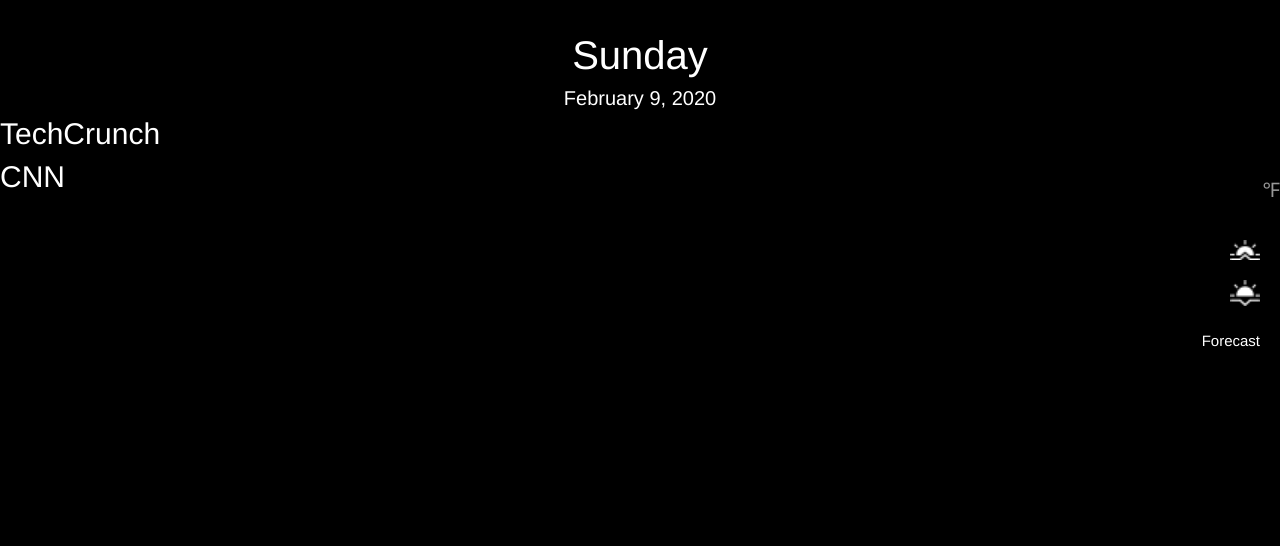
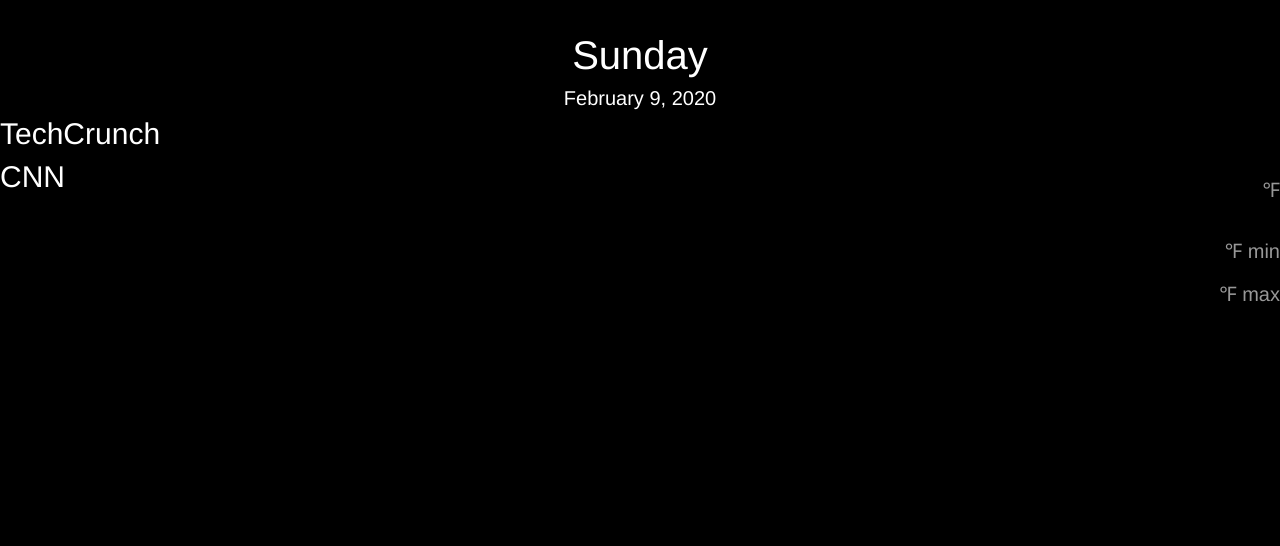
Before and after one commit to MBoustani/MagicMirror, a Flask app: page / in a window 1280 px wide. Shown: the part 230-776 px from the top of the page. After the commit the page ends 532 px from the top, so only its background shows below. Run offline with Flask 2, Linux system fonts and the light colour scheme; some libraries are stand-ins or nearby versions.

Commit message:
fix temp data

```diff
--- a/templates/index.html
+++ b/templates/index.html
@@ -21,7 +21,17 @@
         <div id="weather">
           <span id='temp'></span><span id="deg">&#8457;</span>
           <br>
-          <img src="static/img/sunrise.png" id="sunrise_logo"><span id='sunrise'></span>
+          <span id='min_temp'></span><span id="deg">&#8457; min</span>
+          <br>
+          <span id='max_temp'></span><span id="deg">&#8457; max</span>
+          <br>
+          <span id='weather_description'></span>
+
+
+
+
+          <br>
+          <!-- <img src="static/img/sunrise.png" id="sunrise_logo"><span id='sunrise'></span>
           <br>
           <img src="static/img/sunset.png" id="sunset_logo"><span id='sunset'></span>
           <br>
@@ -34,7 +44,7 @@
           <br>
           <span class="forecast_low_high" id='forecast_4_date'></span><span class="forecast_low_high" id='forecast_4_high'></span><span class="forecast_low_high" id='forecast_4_low'></span>
           <br>
-          <span class="forecast_low_high" id='forecast_5_date'></span><span class="forecast_low_high" id='forecast_5_high'></span><span class="forecast_low_high" id='forecast_5_low'></span>
+          <span class="forecast_low_high" id='forecast_5_date'></span><span class="forecast_low_high" id='forecast_5_high'></span><span class="forecast_low_high" id='forecast_5_low'></span> -->
           <br>
           <br>
           <br>
@@ -56,6 +66,7 @@
 
     <script>
       var delay = 100000;
+      var weather_dealy = 100000;
       var digital_cur_delay = 10000;
       days = ["Sunday", "Monday", "Tuesday", "Wednesday", "Thursday", "Friday", "Saturday"];
       months = ["January", "February", "March", "April", "May", "June", "July", "August", "September", "October", "November", "December"]
@@ -84,57 +95,72 @@
 
       window.setInterval(function(){ jQuery(function($) {
         $.ajax({
-          url: "https://query.yahooapis.com/v1/public/yql?q=select%20*%20from%20weather.forecast%20where%20woeid%20in%20(select%20woeid%20from%20geo.places(1)%20where%20text%3D%22Los%20Angeles%22)&format=json&env=store%3A%2F%2Fdatatables.org%2Falltableswithkeys",
+          url: "http://api.openweathermap.org/data/2.5/weather?id=5368361&appid=4fefe0572bd688bde44f0b44d6dc78a2&units=Imperial",
           data: {},
           success: function(data) {
-            var sunrise = data.query.results.channel.astronomy.sunrise;
-            document.getElementById('sunrise').innerHTML = sunrise;
-            var sunset = data.query.results.channel.astronomy.sunset;
-            document.getElementById('sunset').innerHTML = sunset;
-            var humidity = data.query.results.channel.atmosphere.humidity;
-            //document.getElementById('humidity').innerHTML = humidity;
-            var temp = data.query.results.channel.item.condition.temp;
+            console.log(data);
+            // var sunrise = data.query.results.channel.astronomy.sunrise;
+            // document.getElementById('sunrise').innerHTML = sunrise;
+            // var sunset = data.query.results.channel.astronomy.sunset;
+            // document.getElementById('sunset').innerHTML = sunset;
+            // var humidity = data.query.results.channel.atmosphere.humidity;
+            // //document.getElementById('humidity').innerHTML = humidity;
+            var temp = data.main.temp;
             document.getElementById('temp').innerHTML = temp;
-            var forecast = data.query.results.channel.item.forecast;
-            var forecast_1 = forecast[0];
-            var forecast_1_date = forecast[0].day;
-            var forecast_1_high = forecast[0].high;
-            var forecast_1_low = forecast[0].low;
-            document.getElementById('forecast_1_date').innerHTML = forecast_1_date;
-            document.getElementById('forecast_1_high').innerHTML = forecast_1_high;
-            document.getElementById('forecast_1_low').innerHTML = forecast_1_low;
-            var forecast_2 = forecast[1];
-            var forecast_2_date = forecast[1].day;
-            var forecast_2_high = forecast[1].high;
-            var forecast_2_low = forecast[1].low;
-            document.getElementById('forecast_2_date').innerHTML = forecast_2_date;
-            document.getElementById('forecast_2_high').innerHTML = forecast_2_high;
-            document.getElementById('forecast_2_low').innerHTML = forecast_2_low;
-            var forecast_3 = forecast[2];
-            var forecast_3_date = forecast[2].day;
-            var forecast_3_high = forecast[2].high;
-            var forecast_3_low = forecast[2].low;
-            document.getElementById('forecast_3_date').innerHTML = forecast_3_date;
-            document.getElementById('forecast_3_high').innerHTML = forecast_3_high;
-            document.getElementById('forecast_3_low').innerHTML = forecast_3_low;
-            var forecast_4 = forecast[3];
-            var forecast_4_date = forecast[3].day;
-            var forecast_4_high = forecast[3].high;
-            var forecast_4_low = forecast[3].low;
-            document.getElementById('forecast_4_date').innerHTML = forecast_4_date;
-            document.getElementById('forecast_4_high').innerHTML = forecast_4_high;
-            document.getElementById('forecast_4_low').innerHTML = forecast_4_low;
-            var forecast_5 = forecast[4];
-            var forecast_5_date = forecast[4].day;
-            var forecast_5_high = forecast[4].high;
-            var forecast_5_low = forecast[4].low;
-            document.getElementById('forecast_5_date').innerHTML = forecast_5_date;
-            document.getElementById('forecast_5_high').innerHTML = forecast_5_high;
-            document.getElementById('forecast_5_low').innerHTML = forecast_5_low;
+
+            var temp_min = data.main.temp_min;
+            document.getElementById('min_temp').innerHTML = temp_min;
+
+            var temp_max = data.main.temp_max;
+            document.getElementById('max_temp').innerHTML = temp_max;
+
+            var weather_description = data.weather[0].description;
+            console.log(weather_description);
+            console.log(data);
+            console.log(weather);
+
+            document.getElementById('weather_description').innerHTML = weather_description;
+
+            // var forecast = data.query.results.channel.item.forecast;
+            // var forecast_1 = forecast[0];
+            // var forecast_1_date = forecast[0].day;
+            // var forecast_1_high = forecast[0].high;
+            // var forecast_1_low = forecast[0].low;
+            // document.getElementById('forecast_1_date').innerHTML = forecast_1_date;
+            // document.getElementById('forecast_1_high').innerHTML = forecast_1_high;
+            // document.getElementById('forecast_1_low').innerHTML = forecast_1_low;
+            // var forecast_2 = forecast[1];
+            // var forecast_2_date = forecast[1].day;
+            // var forecast_2_high = forecast[1].high;
+            // var forecast_2_low = forecast[1].low;
+            // document.getElementById('forecast_2_date').innerHTML = forecast_2_date;
+            // document.getElementById('forecast_2_high').innerHTML = forecast_2_high;
+            // document.getElementById('forecast_2_low').innerHTML = forecast_2_low;
+            // var forecast_3 = forecast[2];
+            // var forecast_3_date = forecast[2].day;
+            // var forecast_3_high = forecast[2].high;
+            // var forecast_3_low = forecast[2].low;
+            // document.getElementById('forecast_3_date').innerHTML = forecast_3_date;
+            // document.getElementById('forecast_3_high').innerHTML = forecast_3_high;
+            // document.getElementById('forecast_3_low').innerHTML = forecast_3_low;
+            // var forecast_4 = forecast[3];
+            // var forecast_4_date = forecast[3].day;
+            // var forecast_4_high = forecast[3].high;
+            // var forecast_4_low = forecast[3].low;
+            // document.getElementById('forecast_4_date').innerHTML = forecast_4_date;
+            // document.getElementById('forecast_4_high').innerHTML = forecast_4_high;
+            // document.getElementById('forecast_4_low').innerHTML = forecast_4_low;
+            // var forecast_5 = forecast[4];
+            // var forecast_5_date = forecast[4].day;
+            // var forecast_5_high = forecast[4].high;
+            // var forecast_5_low = forecast[4].low;
+            // document.getElementById('forecast_5_date').innerHTML = forecast_5_date;
+            // document.getElementById('forecast_5_high').innerHTML = forecast_5_high;
+            // document.getElementById('forecast_5_low').innerHTML = forecast_5_low;
             },
           dataType: 'json'
         });
-    })}, delay);
+    })}, weather_dealy);
 
       window.setInterval(function(){ jQuery(function($) {
         $("#techcrunch_rss_feeds").empty();
```
